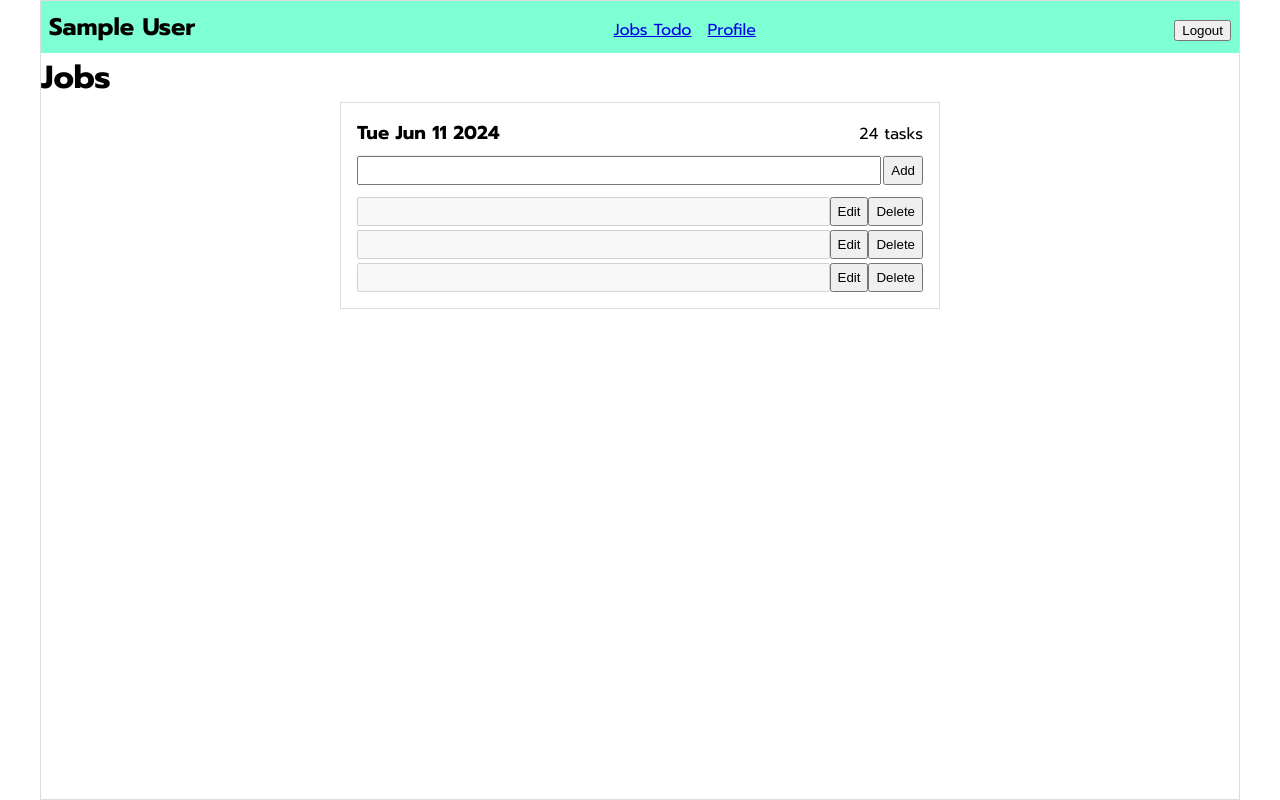
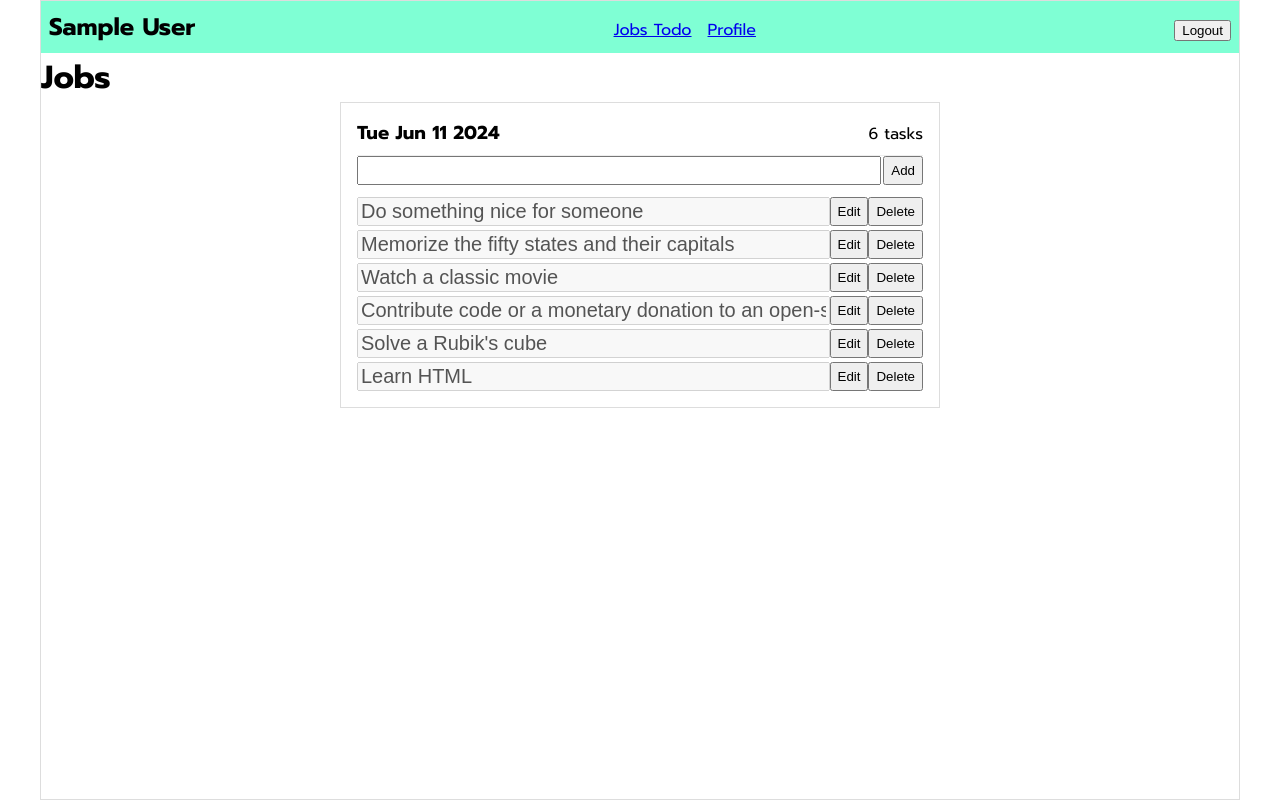
Before and after one commit to tratchapong/ccst02-todolist-learn, a React (Vite) app: page / in a window 1280 px wide. Built offline with nearby package versions, Linux system fonts and the light colour scheme; data requests are answered from the project's data file; sample sign-in values are in the browser's storage.

Commit message:
Fetch + List all jobs

```diff
--- a/src/components/Dashboard.jsx
+++ b/src/components/Dashboard.jsx
@@ -1,10 +1,10 @@
 import React from 'react'
 
-function Dashboard() {
+function Dashboard({amount}) {
   return (
     <div className="dashboard">
       <h3>{new Date().toDateString()}</h3>
-      <p>24 tasks</p>
+      <p>{amount} tasks</p>
     </div>
   )
 }
--- a/src/components/TodoContainer.jsx
+++ b/src/components/TodoContainer.jsx
@@ -1,12 +1,14 @@
 import React from 'react'
 import TodoItem from './TodoItem'
 
-function TodoContainer() {
+function TodoContainer({jobs}) {
   return (
     <div className='todo-container'>
-      <TodoItem />
-      <TodoItem />
-      <TodoItem />
+      { jobs.map( el => (
+        <TodoItem key={el.id} job={el} />
+      ))
+
+      }
     </div>
   )
 }
--- a/src/components/TodoItem.jsx
+++ b/src/components/TodoItem.jsx
@@ -1,9 +1,9 @@
 import React from 'react'
 
-function TodoItem() {
+function TodoItem({job}) {
   return (
     <div className="todo-item">
-      <input type="text" disabled/>
+      <input type="text" disabled value={job.todo}/>
       <button>Edit</button>
       <button>Delete</button>
     </div>
--- a/src/pages/Profile.jsx
+++ b/src/pages/Profile.jsx
@@ -1,8 +1,13 @@
 import React from 'react'
+import useAuth from '../hooks/useAuth'
 
 function Profile() {
+  const {user} = useAuth()
   return (
-    <div>Profile</div>
+    <div>
+      <h1>Profile</h1>
+      <p>{JSON.stringify(user)}</p>
+    </div>
   )
 }
 
--- a/src/pages/TodoApp.jsx
+++ b/src/pages/TodoApp.jsx
@@ -2,15 +2,25 @@ import React from 'react'
 import Dashboard from '../components/Dashboard'
 import FormAddTodo from '../components/FormAddTodo'
 import TodoContainer from '../components/TodoContainer'
+import useFetch from '../hooks/useFetch'
 
 function TodoApp() {
+  const [jobs, error, loading] = useFetch(`http://localhost:8000/jobs`)
+
+  if(loading) {
+    return <h1>Loading...</h1>
+  }
+  if(error) {
+    return <h1>Error : {error.message}</h1>
+  }
+
   return (
     <>
     <h1>Jobs</h1>
     <div className="todoapp">
-      <Dashboard/>
+      <Dashboard amount={jobs.length}/>
       <FormAddTodo/>
-      <TodoContainer/>
+      <TodoContainer jobs={jobs}/>
 
     </div>
     </>
```
